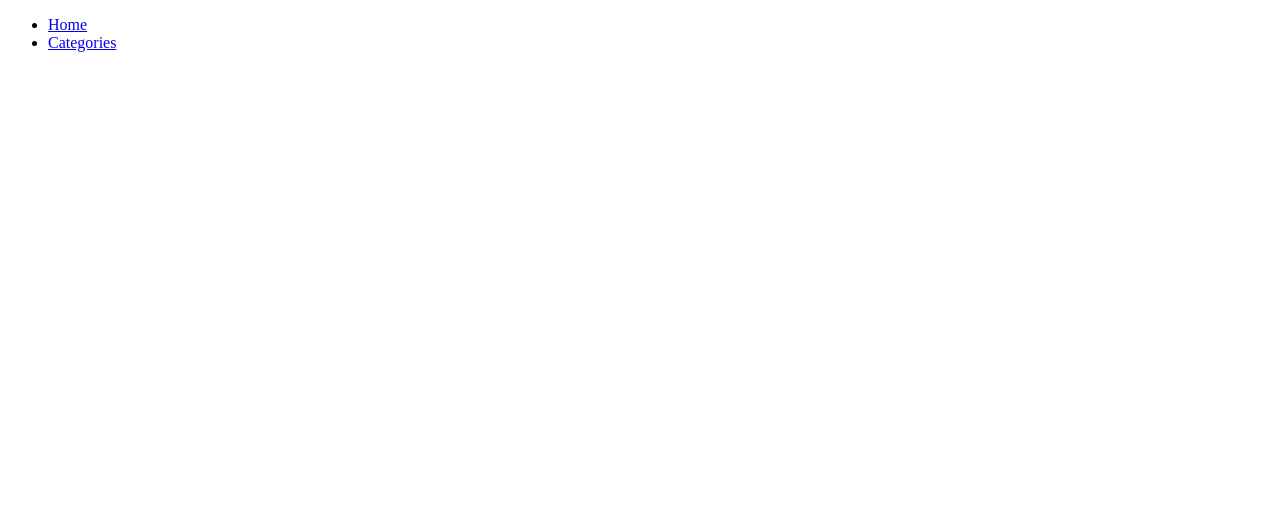
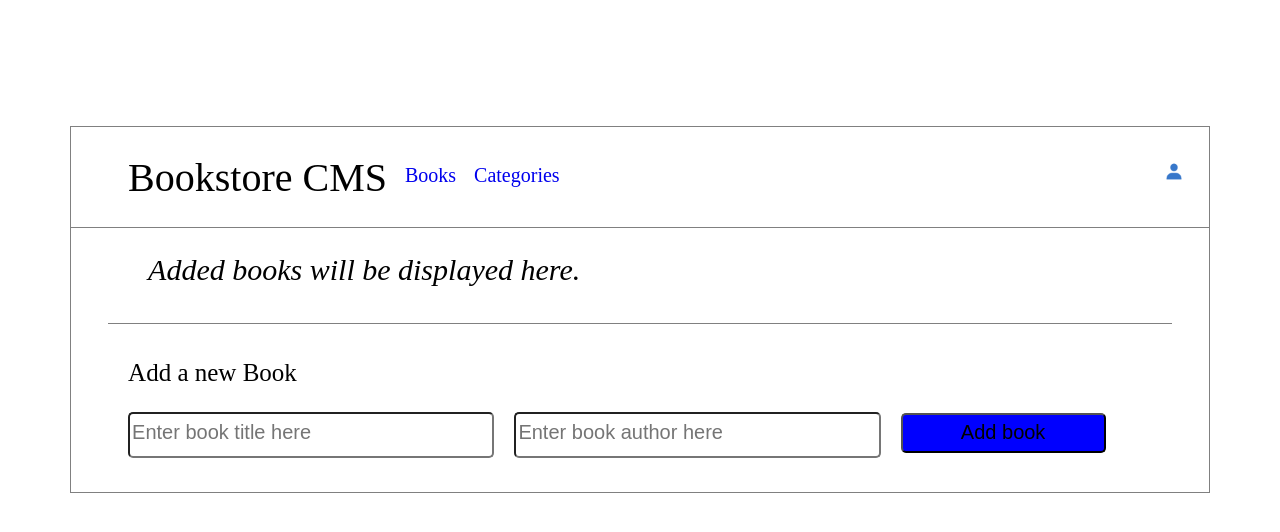
Before and after one commit to ClintonYounge/My-Bookstore-Project, a React (Create React App) app: page / in a window 1280 px wide. Shown: the top 532 px of the page. Built offline with nearby package versions, Linux system fonts and the light colour scheme.

Commit message:
add basic functionality and styling

```diff
--- a/src/App.js
+++ b/src/App.js
@@ -1,21 +1,17 @@
+// src. App.js
+
 import './App.css';
-import { Link } from 'react-router-dom';
+import { Route, Routes } from 'react-router-dom';
 import CategoriesPage from './components/CategoriesPage';
 import HomePage from './components/HomePage'
 
 function App() {
   return (
       <>
-        <nav>
-          <ul>
-            <li>
-              <Link to="/">Home</Link>
-            </li>
-            <li>
-              <Link to="/categories">Categories</Link>
-            </li>
-          </ul>
-        </nav>
+        <Routes>
+            <Route path='/' element={<HomePage />} />
+            <Route path='/categories' element={<CategoriesPage />} />
+        </Routes>
       </>
   );
 }
--- a/src/components/BookForm.js
+++ b/src/components/BookForm.js
@@ -1,14 +1,17 @@
+// src/components/BookForm.js
+import '../styles/bookform.css'
+
 import { useState } from "react";
 
 export default function BookForm({ onCreate }) {
-    const [title, setTitle] = useState('');
-    const [author, setAuthor] = useState('');
+    const [title, setTitle] = useState("");
+    const [author, setAuthor] = useState("");
 
     const handleSubmit = (event) => {
         event.preventDefault();
         onCreate(title, author);
-        setTitle('');
-        setAuthor('');
+        setTitle("");
+        setAuthor("");
     };
 
     const handleTitleChange = (event) => {
@@ -20,12 +23,14 @@ export default function BookForm({ onCreate }) {
     }
 
     return (
-        <form onSubmit={handleSubmit}>
+        <form className="input-book" onSubmit={handleSubmit}>
+            <p className='add-book'>Add a new Book</p>
             <input
                 type="text"
                 value={title}
                 onChange={handleTitleChange}
                 placeholder="Enter book title here"
+                className='title-input'
             />
             <input
                 type="text"
@@ -33,7 +38,7 @@ export default function BookForm({ onCreate }) {
                 onChange={handleAuthorChange}
                 placeholder="Enter book author here"
             />
-            <button type="submit">Create</button>
+            <button className='submit-button' type="submit">Add book</button>
         </form>
     )
 }
--- a/src/components/Booklist.js
+++ b/src/components/Booklist.js
@@ -1,12 +1,34 @@
-export default function Booklist({ books, onDelete }) {
-    return (
-        <ul>
-            {books.map((book) => (
-                <li key={book.id}>
-                    {book.title} by {book.author} {" "}
-                    |<button onClick={() => onDelete(book.id)}>Delete</button>
-                </li>
-            ))}
+// src/components/Booklist.js
+import '../styles/booklist.css'
+import progressImg from '../images/progress-circle.png';
+
+export default function BookList({ books, onDelete }) {
+    const renderBook = (book) => (
+      <div className='book-card'>
+        <li key={book.id} className='book'>
+          <span className='book-info'>
+            {book.title}<br />
+            <span className='author'>{book.author}{" "}</span>
+          </span>
+          <ul className='functionality'>
+            <li className='separator'>Comment</li>
+            <li className='separator delete-book' onClick={() => onDelete(book.id)}>Remove</li>
+            <li>Edit</li>
+            <img  className='progress-img' src={progressImg} alt="" />
+          </ul>
+        </li>
+        <ul className='right-content'>
+          <li className='progress-stat'>Y% <br />Completed</li>
+          <ul>
+            <li>Current Chapter</li>
+            <li>Chapter X: Lorem ipsum</li>
+            <li className='up-progress'>Update Progress</li>
+          </ul>
         </ul>
-    )
+      </div>
+    );
+
+    const renderNoBooksMessage = () => <li className='no-books'>Added books will be displayed here.</li>;
+
+    return <ul className='book-list'>{books.length > 0 ? books.map(renderBook) : renderNoBooksMessage()}</ul>;
 }
--- a/src/components/CategoriesPage.js
+++ b/src/components/CategoriesPage.js
@@ -1,3 +1,5 @@
+// src/components/CategoriesPage.js
+
 export default function CategoriesPage() {
     return <h2>In the works</h2>;
 }
--- /dev/null
+++ b/src/components/Header.js
@@ -0,0 +1,22 @@
+import { Link } from "react-router-dom";
+import '../styles/header.css';
+import image from '../images/user-solid.png';
+
+export default function Header() {
+    return (
+        <header>
+            <nav>
+                <ul className="nav-links">
+                    <li className="head">Bookstore CMS</li>
+                    <li className="route">
+                        <Link to="/">Books</Link>
+                    </li>
+                    <li className="route">
+                        <Link to="/categories">Categories</Link>
+                    </li>
+                    <li><img className="user-image" src={image} alt=""/></li>
+                </ul>
+            </nav>
+        </header>
+    )
+}
--- a/src/components/HomePage.js
+++ b/src/components/HomePage.js
@@ -1,3 +1,7 @@
+// src/components/HomePage.js
+import '../styles/HomePage.css';
+import Header from './Header';
+
 import { useState } from "react"
 import Booklist from "./Booklist";
 import BookForm from "./BookForm";
@@ -6,18 +10,20 @@ export default function Book() {
     const [books, setBooks] = useState([]);
 
     const handleDelete = (id) => {
-        const filteredBooks = books.filter((book) => book.id !== id);
+        const filteredBooks = filterBooksById(books ,id);
         setBooks(filteredBooks);
     }
 
     const handleCreate = (title, author) => {
         const newBook = { id: books.length, title, author }
-        setBooks(...books, newBook);
+        setBooks([...books, newBook]);
     }
 
+    const filterBooksById = (books, id) => books.filter((book) => book.id !== id);
+
     return (
-        <div>
-            <h2>Home</h2>
+        <div className="main-container">
+            <Header />
             <Booklist books={books} onDelete={handleDelete} />
             <BookForm onCreate={handleCreate} />
         </div>
--- a/src/index.js
+++ b/src/index.js
@@ -1,3 +1,5 @@
+// src/index.js
+
 import React from 'react';
 import ReactDOM from 'react-dom/client';
 import { BrowserRouter as Router } from 'react-router-dom';
--- /dev/null
+++ b/src/styles/HomePage.css
@@ -0,0 +1,7 @@
+.main-container {
+    width: 90%;
+    margin: auto;
+    margin-top: 10%;
+    background-color: white;
+    border: 1px solid grey;
+}
--- /dev/null
+++ b/src/styles/bookform.css
@@ -0,0 +1,28 @@
+.input-book {
+    margin: 3% auto;
+    width: 90%;
+}
+
+.add-book {
+    font-size: 25px;
+}
+
+input {
+    width: 35%;
+    height: 40px;
+    margin-right: 20px;
+    border-radius: 5px;
+}
+
+.submit-button {
+    width: 20%;
+    font-size: 20px;
+    height: 40px;
+    background-color: blue;
+    border-radius: 5px;
+}
+
+input::placeholder {
+    margin-left: 10px;
+    font-size: 20px;
+}
--- /dev/null
+++ b/src/styles/booklist.css
@@ -0,0 +1,95 @@
+*
+
+.no-books {
+    font-size: 30px;
+    height: 70px;
+    font-style: italic;
+}
+
+.book-card {
+    display: flex;
+}
+
+.book-list {
+    margin: auto;
+    width: 90%;
+    margin-left: -20px;
+    margin: auto;
+    border-bottom: 1px solid grey;
+}
+
+.book {
+    height: 120px;
+    width: 95%;
+    margin: auto;
+    background-color: white;
+    border: 1px solid grey;
+    margin-bottom: 25px;
+    border-radius: 10px;
+    margin-left: -10px;
+    font-size: 25px;
+    padding-top: 1%;
+}
+
+.book-info {
+    margin-left: 5%;
+}
+
+.author {
+    margin-left: 5%;
+    font-size: 18px;
+    color: rgb(85, 85, 207);
+}
+
+.functionality {
+    display: flex;
+    margin-top: 2%;
+    margin-left: 1%;
+}
+
+.functionality li {
+    margin-right: 5%;
+    font-style: italic;
+    font-size: 20px;
+    width: 130px;
+    cursor: pointer;
+}
+
+.separator {
+    border-right: 1px solid grey;
+}
+
+.delete-book:hover {
+    color: red;
+    font-style: normal;
+}
+
+.progress-img {
+    width: 100px;
+    position: absolute;
+    right: 40%;
+    margin-top: -73px;
+}
+
+.right-content {
+    display: flex;
+    position: absolute;
+    right: 15%;margin-top: 20px;
+}
+
+.right-content li {
+    height: auto;
+}
+
+.progress-stat {
+    margin-right: 40px;
+    font-size: 25px;
+    margin-top: 15px;
+}
+
+.up-progress {
+    margin-top: 15px;
+    background-color: rgb(0, 0, 255);
+    padding: 10px;
+    border-radius: 5px;
+}
--- /dev/null
+++ b/src/styles/header.css
@@ -0,0 +1,42 @@
+* {
+    list-style-type: none;
+    text-decoration: none;
+}
+
+header {
+    width: 100%;
+    border-bottom: 0.1px solid grey;
+    background-color: white;
+    margin-bottom: 25px;
+}
+
+nav {
+    width: 90%;
+    height: 100px;
+    display: flex;
+    margin: auto;
+    align-items: center;
+}
+
+.nav-links {
+    display: flex;
+    width: 40%;
+    justify-content: space-between;
+    font-size: 20px;
+}
+
+.head {
+    font-size: 40px;
+    margin-left: -40px;
+}
+
+.route {
+    margin-top: 10px;
+}
+
+.user-image {
+    position: absolute;
+    right: 7.5%;
+    width: 20px;
+    margin-top: 8px;
+}
```
Also changed, not shown: src/images/progress-circle.png (added), src/images/user-solid.png (added).
